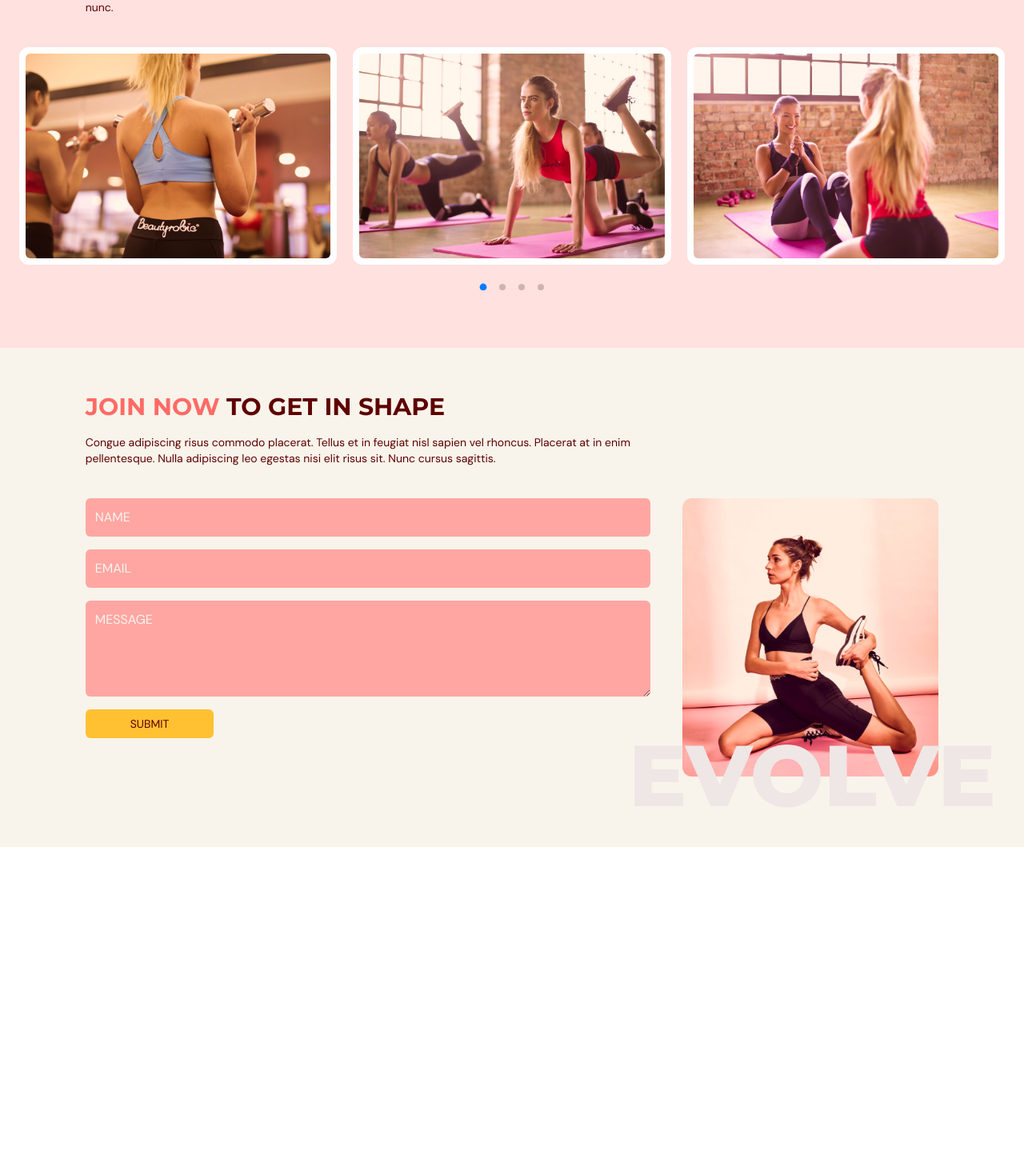
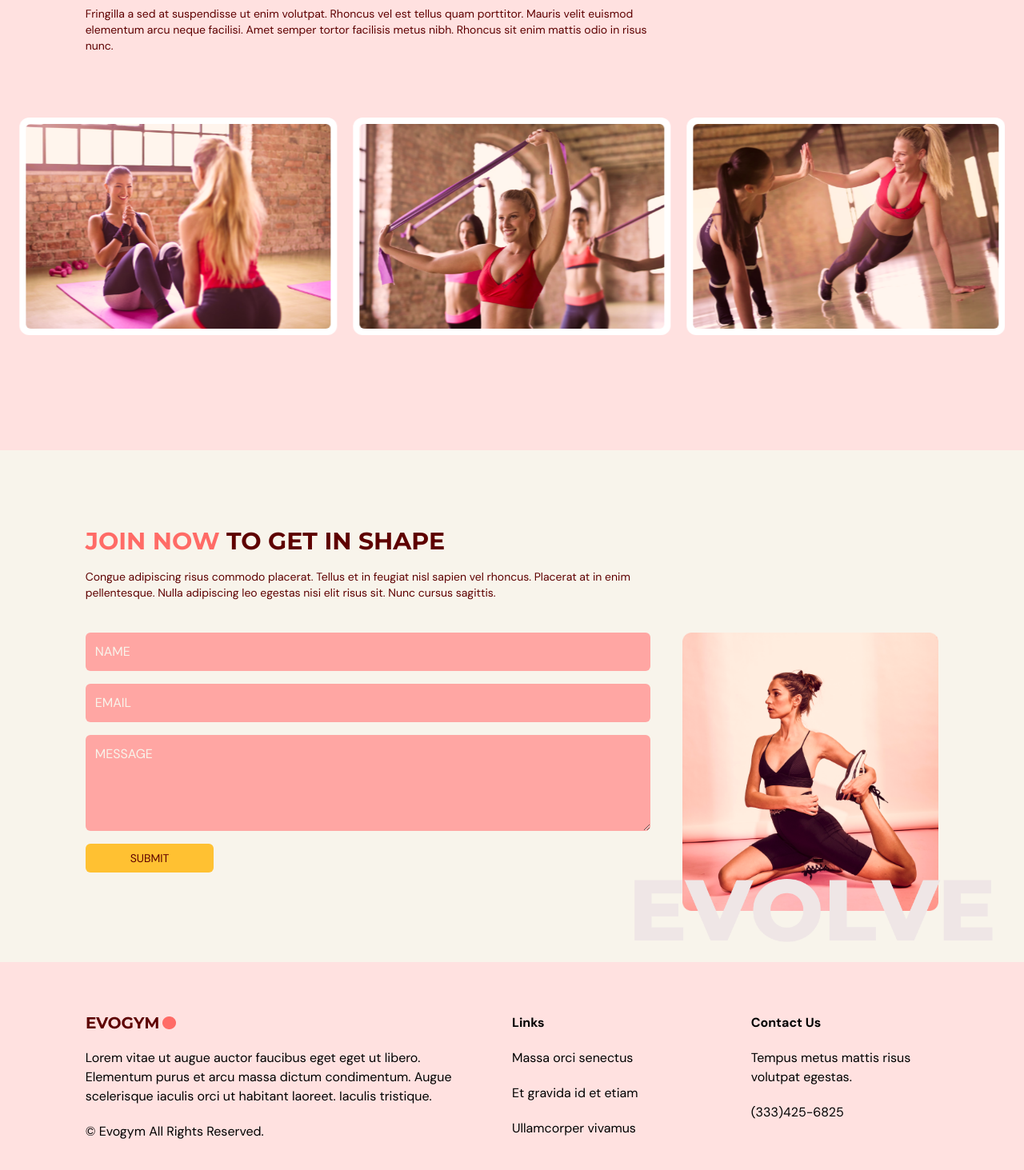
Before and after one commit to AboBakr2003/Fitness_App, a React (Vite) app: page / in a window 1280 px wide. Shown: the part 1836-3299 px from the top of the page at 80% size. Before the commit the page ends 2895 px from the top, so only its background shows below. Built offline with nearby package versions, Linux system fonts and the light colour scheme.

Commit message:
Add footer section

```diff
--- a/src/App.tsx
+++ b/src/App.tsx
@@ -5,6 +5,7 @@ import Home from "./components/home/home"
 import Benefits from "./components/benefits/benefits"
 import OurClasses from "./components/our-classes/our-classes"
 import ContactUs from "./components/contact-us/contact-us"
+import Footer from "./components/footer/footer"
 
 export default function App() {
   const [selectedPage, setSelectedPage] = useState<SelectedPage>(SelectedPage.Home)
@@ -33,6 +34,7 @@ export default function App() {
       <Benefits setSelectedPage={setSelectedPage}/>
       <OurClasses setSelectedPage={setSelectedPage}/>
       <ContactUs setSelectedPage={setSelectedPage}/>
+      <Footer/>
     </div>
   )
 }
--- a/src/components/benefits/benefits.tsx
+++ b/src/components/benefits/benefits.tsx
@@ -114,6 +114,7 @@ export default function Benefits({ setSelectedPage }: Props) {
           {isAboveMediumScreens && <motion.img
             initial={{ opacity: 0, scale: 0 }}
             whileInView={{ opacity: 1, scale: 1 }}
+            viewport={{ once: true, amount: 0.5 }}
             transition={{
                 duration: 0.5,
                 delay: 1,
@@ -144,6 +145,7 @@ export default function Benefits({ setSelectedPage }: Props) {
           {isAboveMediumScreens && <motion.img
             initial={{ opacity: 0, scale: 0 }}
             whileInView={{ opacity: 1, scale: 1 }}
+            viewport={{ once: true, amount: 0.5 }}
             transition={{
               duration: 0.5,
               delay: 1,
--- a/src/components/contact-us/contact-us.tsx
+++ b/src/components/contact-us/contact-us.tsx
@@ -14,9 +14,9 @@ type Props = {
 };
 
 const ContactUsSchema = z.object({
-  name: z.string().min(1, "Name is required"),
-  email: z.string().email("Invalid email"),
-  message: z.string().min(1, "Message is required"),
+  name: z.string().min(1, "Name is required *"),
+  email: z.string().email("Invalid email *"),
+  message: z.string().min(1, "Message is required *"),
 });
 
 type ContactFormData = z.infer<typeof ContactUsSchema>;
@@ -36,9 +36,17 @@ export default function ContactUs({ setSelectedPage }: Props) {
   };
 
   return (
-    <section id="contact-us" className="flex flex-col mx-auto pt-14 pb-22  gap-10">
+    <section id="contact-us" className="flex flex-col mx-auto pt-22 pb-14 lg:pt-24 lg:pb-16 2xl:pt-26 2xl:pb-22 gap-10">
       <motion.div
-        className="flex flex-col mx-auto w-5/6 gap-4"
+        initial="hidden"
+        whileInView="visible"
+        viewport={{ once: true, amount: 0.5 }}
+        transition={{ duration: 0.5 }}
+        variants={{
+          hidden: { opacity: 0, x: -100 },
+          visible: { opacity: 1, x: 0 },
+        }}
+        className="flex flex-col mx-auto w-5/6 gap-1 lg:gap-4"
         onViewportEnter={() => setSelectedPage(SelectedPage.ContactUs)}
       >
         <HeaderText><span className="text-primary-500">JOIN NOW</span> TO GET IN SHAPE</HeaderText>
@@ -48,41 +56,82 @@ export default function ContactUs({ setSelectedPage }: Props) {
           adipiscing leo egestas nisi elit risus sit. Nunc cursus sagittis.
         </p>
       </motion.div>
-
       <div className="flex flex-col lg:flex-row gap-10 w-5/6 mx-auto relative">
-        <form className="flex flex-col gap-4 items-start grow-1" onSubmit={handleSubmit(onSubmit)}>
+        <form
+        className="flex flex-col gap-4 items-start grow-1"
+        onSubmit={handleSubmit(onSubmit)}>
+          <motion.div
+          className="flex flex-col gap-1 w-full"
+          initial="hidden"
+          whileInView="visible"
+          viewport={{ once: true, amount: 0.5 }}
+          transition={{ delay: 1.5, duration: 0.5 }}
+          variants={{
+            hidden: { opacity: 0, y: 300 },
+            visible: { opacity: 1, y: 0 },
+          }}
+          >
           <input
-            className="w-full p-3 border-0 outline-0 placeholder:text-gray-20 text-gray-20 bg-primary-300 rounded-md"
+            className="w-full p-2 lg:p-3 border-0 outline-0 placeholder:text-gray-20 text-gray-20 bg-primary-300 rounded-md"
             type="text"
             placeholder="NAME"
             {...register("name")}
           />
           {errors.name && <p className="text-red-500 text-xs">{errors.name.message}</p>}
-
-          <input
-            className="w-full p-3 border-0 outline-0 placeholder:text-gray-20 text-gray-20 bg-primary-300 rounded-md"
+          </motion.div>
+          <motion.div
+          className="flex flex-col gap-1 w-full"
+          initial="hidden"
+          whileInView="visible"
+            viewport={{ once: true, amount: 0.5 }}
+            transition={{ delay: 2, duration: 0.5 }}
+            variants={{
+              hidden: { opacity: 0, y: 250 },
+              visible: { opacity: 1, y: 0 },
+            }}
+          >
+            <input
+            className="w-full p-2 lg:p-3 border-0 outline-0 placeholder:text-gray-20 text-gray-20 bg-primary-300 rounded-md"
             type="email"
             placeholder="EMAIL"
             {...register("email")}
           />
           {errors.email && <p className="text-red-500 text-xs">{errors.email.message}</p>}
-
+          </motion.div>
+          <motion.div
+          className="flex flex-col gap-1 w-full"
+          initial="hidden"
+          whileInView="visible"
+          viewport={{ once: true, amount: 0.5 }}
+          transition={{ delay: 2.5, duration: 0.5 }}
+          variants={{
+            hidden: { opacity: 0, y: 120 },
+            visible: { opacity: 1, y: 0 },
+          }}
+          >
           <textarea
-            className="w-full p-3 border-0 outline-0 placeholder:text-gray-20 text-gray-20 bg-primary-300 rounded-md"
+            className="w-full p-2 lg:p-3 border-0 outline-0 placeholder:text-gray-20 text-gray-20 bg-primary-300 rounded-md"
             placeholder="MESSAGE"
             rows={4}
             {...register("message")}
           ></textarea>
           {errors.message && <p className="text-red-500 text-xs">{errors.message.message}</p>}
-
-          <button
+          </motion.div>
+          <motion.button
+            initial="hidden"
+            whileInView="visible"
+            viewport={{ once: true, amount: 0.5 }}
+            transition={{ delay: 3, duration: 0.5 }}
+            variants={{
+              hidden: { opacity: 0, y: 100 },
+              visible: { opacity: 1, y: 0 },
+            }}
             type="submit"
             className="md:text-sm text-xs w-full md:w-fit lg:px-14 text-gray-500 rounded-md bg-secondary-500 px-6 py-2 hover:bg-primary-500 hover:text-white transition duration-200"
             disabled={isSubmitting}
           >
             SUBMIT
-          </button>
-
+          </motion.button>
           {isSubmitting && (
             <div className="absolute top-1/2 left-1/2 transform -translate-x-1/2 -translate-y-1/2">
               <Loader2 className="animate-spin" />
@@ -90,14 +139,32 @@ export default function ContactUs({ setSelectedPage }: Props) {
           )}
         </form>
 
-        <motion.div className="lg:w-xs 2xl:w-auto">
+        <motion.div
+          initial="hidden"
+          whileInView="visible"
+          viewport={{ once: true, amount: 0.5 }}
+          transition={{ delay: 0.5, duration: 0.5 }}
+          variants={{
+            hidden: { opacity: 0, x: 100 },
+            visible: { opacity: 1, x: 0 },
+          }}
+          className="lg:w-xs 2xl:w-auto"
+        >
           <img
             src={ContactUsImage}
             alt="contact-us"
             className="w-full"
           />
           {isAboveMediumScreens && (
-            <img
+            <motion.img
+            initial="hidden"
+            whileInView="visible"
+            viewport={{ once: true, amount: 0.5 }}
+            transition={{ delay: 1, duration: 0.5 }}
+            variants={{
+              hidden: { opacity: 0, scale: 0},
+              visible: { opacity: 1, scale: 1},
+            }}
             src={EvolveText}
             alt="evolve-text"
             className="absolute lg:w-md lg:-translate-x-15 lg:-translate-y-10 2xl:w-lg transform 2xl:-translate-x-12 2xl:-translate-y-12"
--- /dev/null
+++ b/src/components/footer/footer.tsx
@@ -0,0 +1,30 @@
+import Logo from "../../assets/Logo.png";
+
+export default function Footer() {
+  return (
+    <footer className="bg-primary-100 py-16">
+      <div className="justify-content mx-auto w-5/6 gap-16 md:flex">
+        <div className="mt-16 basis-1/2 md:mt-0">
+          <img alt="logo" src={Logo} />
+          <p className="my-5">
+            Lorem vitae ut augue auctor faucibus eget eget ut libero. Elementum
+            purus et arcu massa dictum condimentum. Augue scelerisque iaculis
+            orci ut habitant laoreet. Iaculis tristique.
+          </p>
+          <p>© Evogym All Rights Reserved.</p>
+        </div>
+        <div className="mt-16 basis-1/4 md:mt-0">
+          <h4 className="font-bold">Links</h4>
+          <p className="my-5">Massa orci senectus</p>
+          <p className="my-5">Et gravida id et etiam</p>
+          <p>Ullamcorper vivamus</p>
+        </div>
+        <div className="mt-16 basis-1/4 md:mt-0">
+          <h4 className="font-bold">Contact Us</h4>
+          <p className="my-5">Tempus metus mattis risus volutpat egestas.</p>
+          <p>(333)425-6825</p>
+        </div>
+      </div>
+    </footer>
+  );
+};
--- a/src/components/home/home.tsx
+++ b/src/components/home/home.tsx
@@ -33,7 +33,7 @@ export default function Home({ setSelectedPage }: Props) {
             viewport={{ once: true, amount: 0.5 }}
             transition={{ duration: 0.5 }}
             variants={{
-              hidden: { opacity: 0, x: -50 },
+              hidden: { opacity: 0, x: -100 },
               visible: { opacity: 1, x: 0 },
             }}
           >
--- a/src/components/our-classes/our-classes.tsx
+++ b/src/components/our-classes/our-classes.tsx
@@ -1,12 +1,12 @@
 import { SelectedPage, type ClassType } from '../../shared/types';
 import { motion } from 'framer-motion';
 import { Swiper, SwiperSlide } from 'swiper/react';
-import { Pagination } from 'swiper/modules';
-
+import { Pagination, Autoplay } from 'swiper/modules';
+import { useState, useRef } from "react";
+import { Swiper as SwiperClass } from "swiper";
 import 'swiper/css';
-import 'swiper/css/navigation';
 import 'swiper/css/pagination';
-
+import 'swiper/css/autoplay';
 import HeaderText from '../../shared/header-text';
 import image1 from '../../assets/image1.png';
 import image2 from '../../assets/image2.png';
@@ -14,7 +14,6 @@ import image3 from '../../assets/image3.png';
 import image4 from '../../assets/image4.png';
 import image5 from '../../assets/image5.png';
 import image6 from '../../assets/image6.png';
-import { useState } from 'react';
 
 const classes: Array<ClassType> = [
   {
@@ -57,9 +56,18 @@ type Props = {
 
 export default function OurClasses({ setSelectedPage }: Props) {
   const [hoveredIndex, setHoveredIndex] = useState<number | null>(null);
+  const swiperRef = useRef<SwiperClass | null>(null);
   return (
-    <section id="our-classes" className="flex flex-col bg-primary-100 gap-10 py-18">
+    <section id="our-classes" className="flex flex-col bg-primary-100 gap-20 2xl:gap-34 py-30">
       <motion.div
+        initial="hidden"
+        whileInView="visible"
+        viewport={{ once: true, amount: 0.5 }}
+        transition={{ duration: 0.5 }}
+        variants={{
+          hidden: { opacity: 0, x: -100 },
+          visible: { opacity: 1, x: 0 },
+        }}
         className="flex flex-col mx-auto w-5/6 gap-4"
         onViewportEnter={() => setSelectedPage(SelectedPage.OurClasses)}
       >
@@ -72,28 +80,49 @@ export default function OurClasses({ setSelectedPage }: Props) {
         </p>
       </motion.div>
 
-      <motion.div className="w-full px-6 overflow-x-hidden">
+      <motion.div
+      className="w-full px-6 overflow-x-hidden"
+        initial="hidden"
+        whileInView="visible"
+        viewport={{ once: true, amount: 0.5 }}
+        transition={{ duration: 0.5 }}
+        variants={{
+          hidden: { opacity: 0, y: 100 },
+          visible: { opacity: 1, y: 0 },
+        }}
+      >
         <Swiper
-          modules={[Pagination]}
+          modules={[Pagination, Autoplay]}
           spaceBetween={20}
           slidesPerView={3}
-          pagination={{ el: '.custom-swiper-pagination', clickable: true }}
+          autoplay={{
+            delay: 2000,
+            disableOnInteraction: false,
+          }}
           breakpoints={{
             0: { slidesPerView: 1 },
             768: { slidesPerView: 2 },
             1024: { slidesPerView: 3 },
           }}
+          loop={true}
+          onSwiper={(swiper) => (swiperRef.current = swiper)}
+          onMouseEnter={() => swiperRef.current?.autoplay?.stop()}
+          onMouseLeave={() => swiperRef.current?.autoplay?.start()}
         >
           {classes.map((classItem: ClassType, index: number) => (
             <SwiperSlide
               key={index}
               className="bg-white p-2 rounded-xl relative"
+              onMouseEnter={() => {
+                setHoveredIndex(index);
+                swiperRef.current?.autoplay?.stop();
+              }}
+              onMouseLeave={() => {
+                setHoveredIndex(null);
+                swiperRef.current?.autoplay?.start();
+              }}
             >
-              <div
-                className="relative"
-                onMouseEnter={() => setHoveredIndex(index)}
-                onMouseLeave={() => setHoveredIndex(null)}
-              >
+              <div className="relative">
                 <img
                   src={classItem.image}
                   alt={classItem.name}
@@ -115,6 +144,7 @@ export default function OurClasses({ setSelectedPage }: Props) {
             </SwiperSlide>
           ))}
         </Swiper>
+
         <div className="custom-swiper-pagination mt-6 flex justify-center gap-2"/>
       </motion.div>
     </section>
```
Lines whose indentation alone changed are shown as unchanged.
